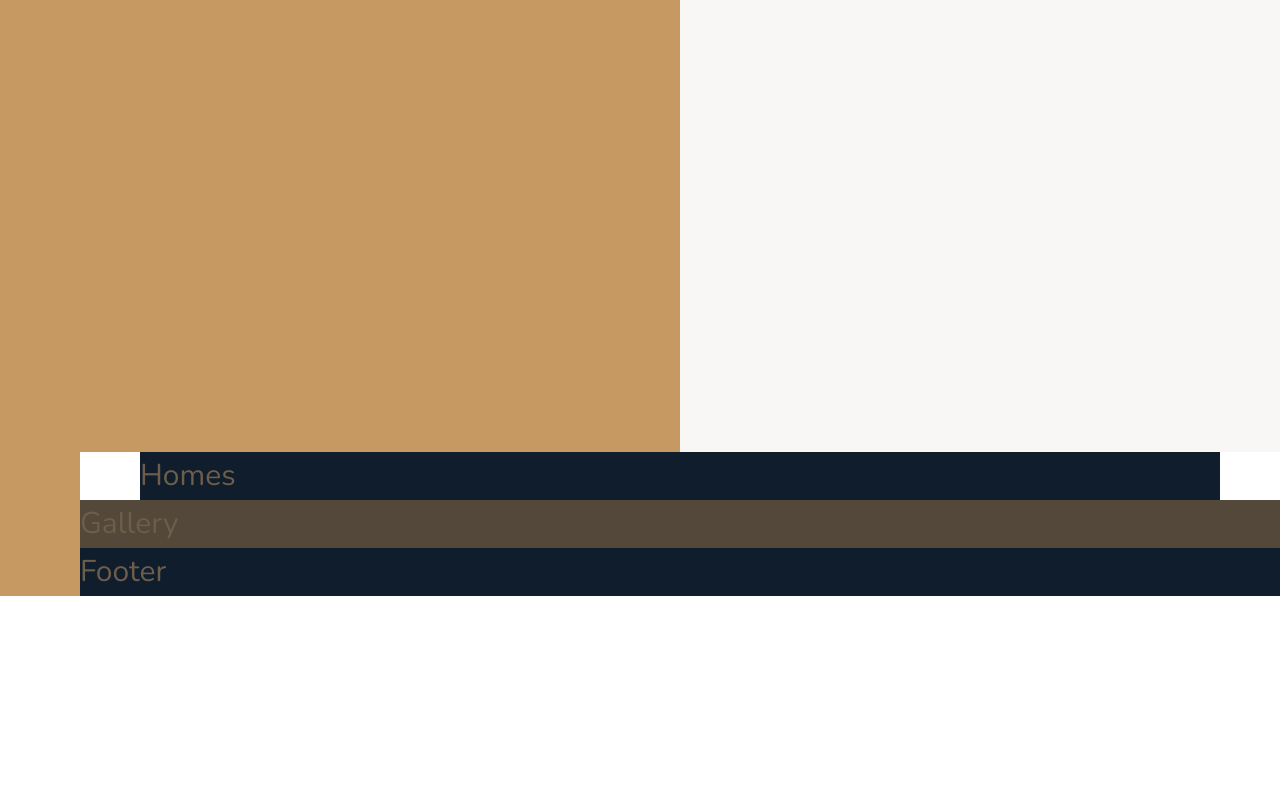
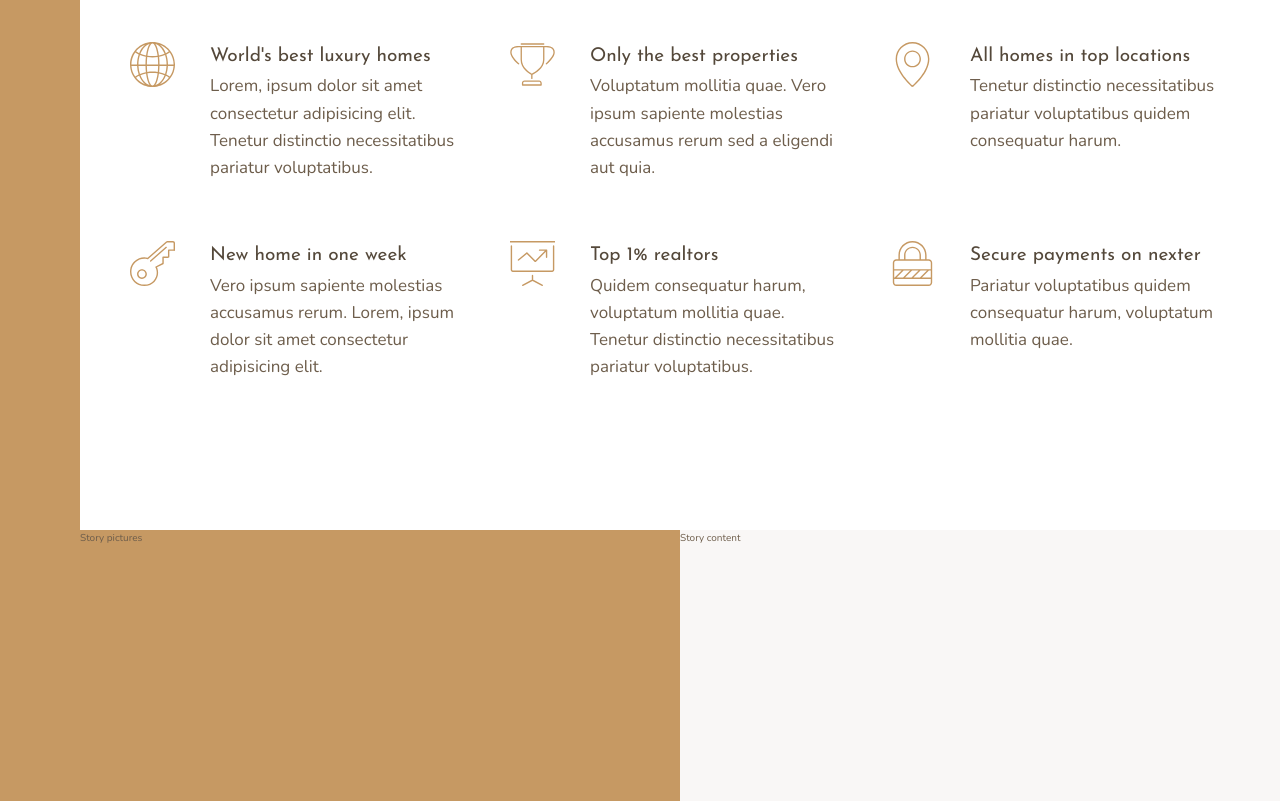
Before and after one commit to luis291099/nexter, a website: page index.html in a window 1280 px wide. Shown: the part 748-1549 px from the top of the page. Before the commit the page ends 1344 px from the top, so only its background shows below. Drawn offline with nearby package versions, Linux system fonts and the light colour scheme; files that its build step writes are made by us from their sources.

Commit message:
Criaçao da secao de features

```diff
--- a/index.html
+++ b/index.html
@@ -22,7 +22,53 @@
             Top 3 realtors
         </div>
         <section class="features">
-            Section features
+            <div class="feature">
+                <svg class="feature__icon">
+                    <use xlink:href="img/sprite.svg#icon-global"></use>
+                </svg>
+                <h4 class="heading-4 heading-4--dark">World's best luxury homes</h4>
+                <p class="feature__text">Lorem, ipsum dolor sit amet consectetur adipisicing elit. Tenetur distinctio necessitatibus pariatur voluptatibus.</p>
+            </div>
+
+            <div class="feature">
+                <svg class="feature__icon">
+                    <use xlink:href="img/sprite.svg#icon-trophy"></use>
+                </svg>
+                <h4 class="heading-4 heading-4--dark">Only the best properties</h4>
+                <p class="feature__text">Voluptatum mollitia quae. Vero ipsum sapiente molestias accusamus rerum sed a eligendi aut quia.</p>
+            </div>
+
+            <div class="feature">
+                <svg class="feature__icon">
+                    <use xlink:href="img/sprite.svg#icon-map-pin"></use>
+                </svg>
+                <h4 class="heading-4 heading-4--dark">All homes in top locations</h4>
+                <p class="feature__text">Tenetur distinctio necessitatibus pariatur voluptatibus quidem consequatur harum.</p>
+            </div>
+
+            <div class="feature">
+                <svg class="feature__icon">
+                    <use xlink:href="img/sprite.svg#icon-key"></use>
+                </svg>
+                <h4 class="heading-4 heading-4--dark">New home in one week</h4>
+                <p class="feature__text">Vero ipsum sapiente molestias accusamus rerum. Lorem, ipsum dolor sit amet consectetur adipisicing elit.</p>
+            </div>
+
+            <div class="feature">
+                <svg class="feature__icon">
+                    <use xlink:href="img/sprite.svg#icon-presentation"></use>
+                </svg>
+                <h4 class="heading-4 heading-4--dark">Top 1% realtors</h4>
+                <p class="feature__text">Quidem consequatur harum, voluptatum mollitia quae. Tenetur distinctio necessitatibus pariatur voluptatibus.</p>
+            </div>
+
+            <div class="feature">
+                <svg class="feature__icon">
+                    <use xlink:href="img/sprite.svg#icon-lock"></use>
+                </svg>
+                <h4 class="heading-4 heading-4--dark">Secure payments on nexter</h4>
+                <p class="feature__text">Pariatur voluptatibus quidem consequatur harum, voluptatum mollitia quae.</p>
+            </div>
         </section>
         <div class="story__pictures">
             Story pictures
--- a/sass/_base.scss
+++ b/sass/_base.scss
@@ -39,8 +39,4 @@ body {
     grid-template-rows: 80vh min-content 40vw repeat(3, min-content);
     grid-template-columns: [sidebar-start] 8rem [sidebar-end full-start] minmax(6rem, 1fr) [center-start]
     repeat(8 ,[col-start] minmax(min-content, 14rem) [col-end]) [center-end] minmax(6rem, 1fr) [full-end];
-
-    & > * {
-        font-size: 30px;
-    }
 }
--- a/sass/_features.scss
+++ b/sass/_features.scss
@@ -1,4 +1,29 @@
 .features {
-    background-color: $color-grey-light-2;
+    margin: 15rem 0;
     grid-column: center-start / center-end;
+    display: grid;
+    grid-template-columns: repeat(auto-fit, minmax(25rem, 1fr));
+    grid-template-rows: auto auto;
+    grid-gap: 6rem;
+    align-items: flex-start;
 }
+
+.feature {
+
+    display: grid;
+    grid-template-columns: min-content 1fr;
+    grid-column-gap: 2.5rem;
+
+    &__icon {
+        fill: $color-primary;
+        width: 4.5rem;
+        height: 4.5rem;
+        grid-row: 1 / span 2;
+        transform: translate(-1rem);
+    }
+
+    &__text {
+        font-size: 1.7rem;
+    }
+
+}
--- a/sass/_typography.scss
+++ b/sass/_typography.scss
@@ -0,0 +1,24 @@
+%heading {
+    font-family: $font-display;
+    font-weight: 400;
+}
+
+.heading-1 {
+    @extend %heading;
+}
+
+.heading-2 {
+    @extend %heading;
+}
+
+.heading-3 {
+    @extend %heading;
+}
+
+.heading-4 {
+    @extend %heading;
+    font-size: 1.9rem;
+
+    &--light { color: $color-grey-light-1; }
+    &--dark { color: $color-grey-dark-1; }
+}
```
